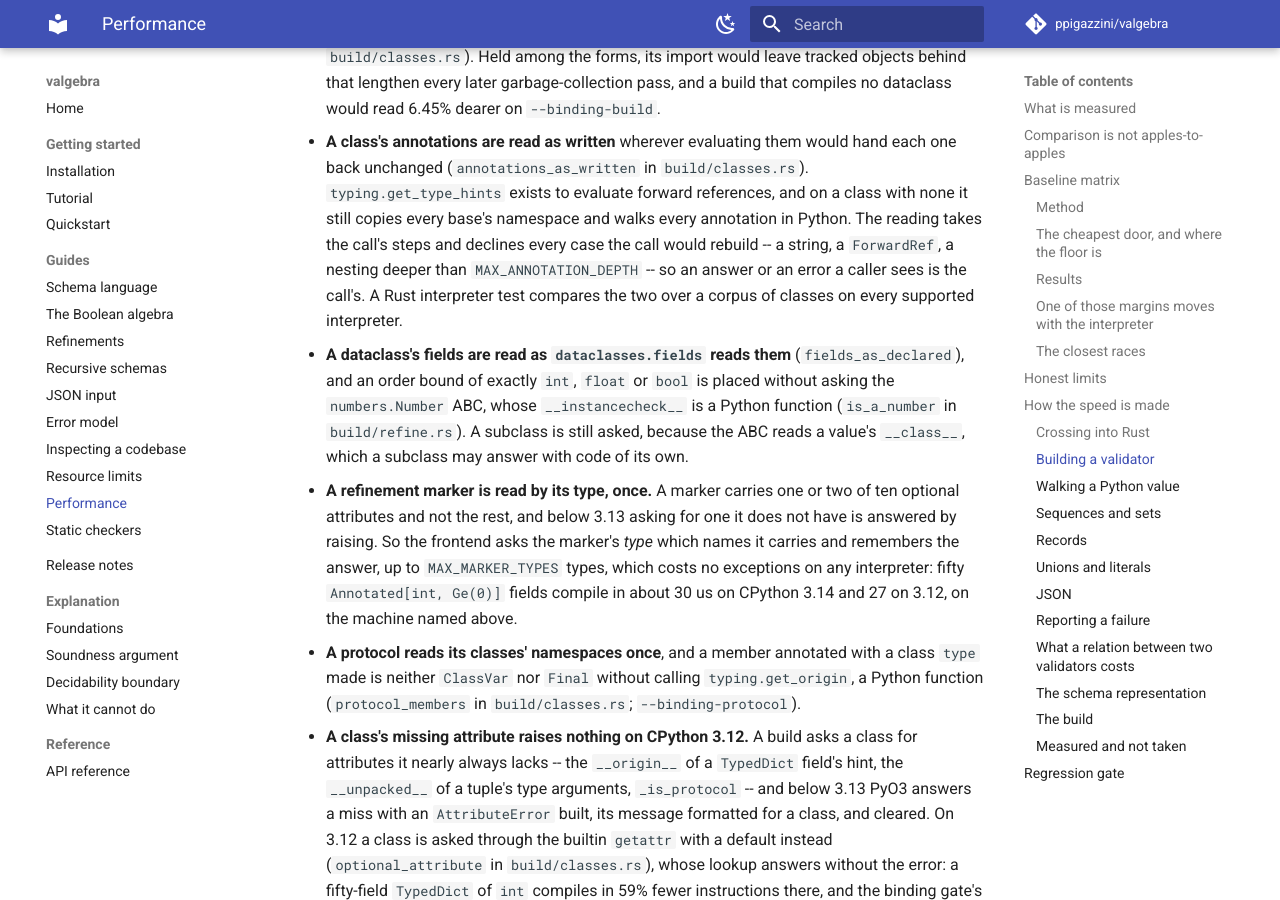
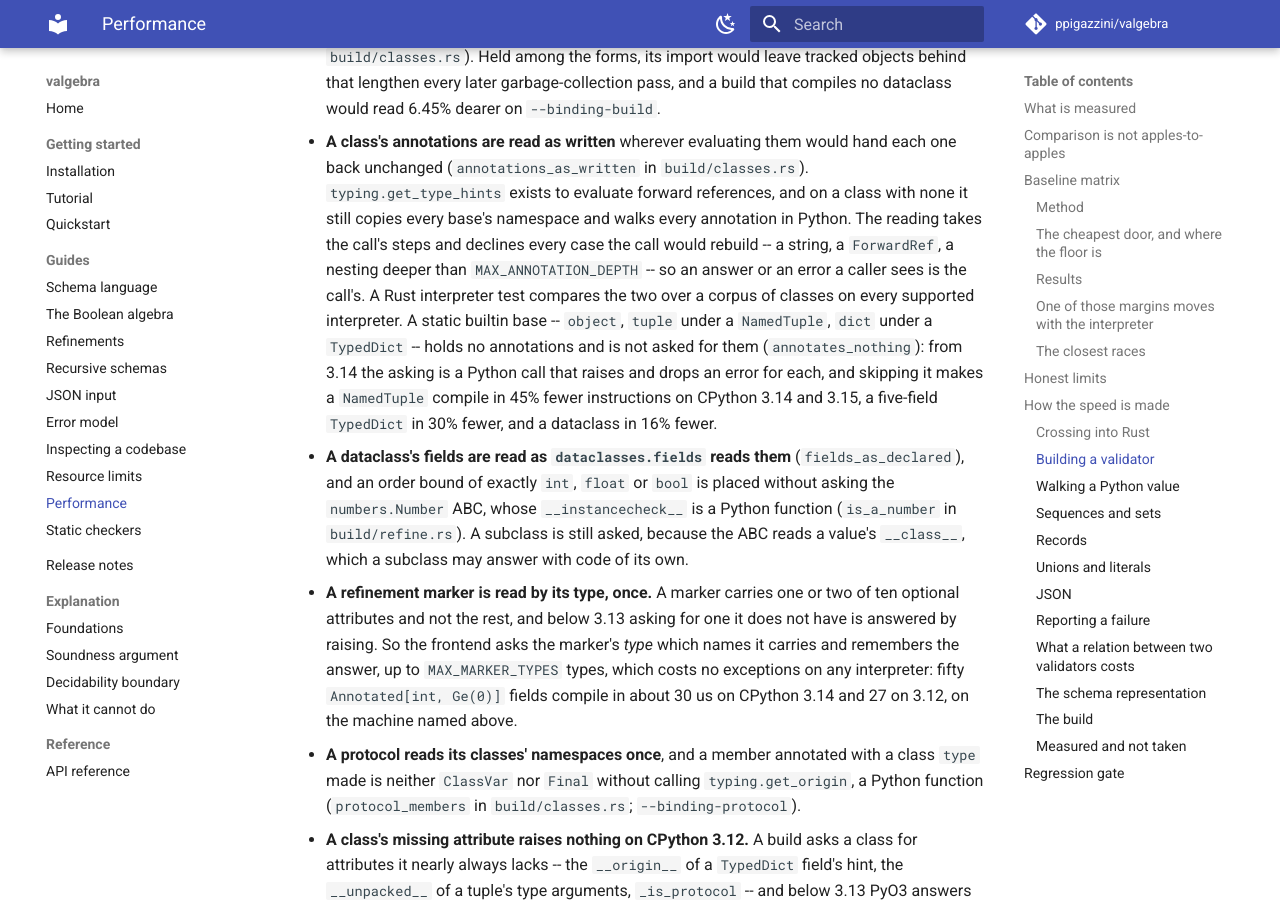
Before and after one commit to ppigazzini/valgebra, an MkDocs documentation site: the page built from docs/11-performance.md, in a window 1280 px wide and 900 px high, scrolled down 10049 px. Built offline with MkDocs 1.6.1 and Material for MkDocs 9.7.7, drawn with Linux system fonts in a browser that asks for light colours; comment, search, counter and statistics services are not loaded.

Commit message:
perf: a builtin base holding no annotations is not asked for them
A class's annotations are read base by base along its reversed `__mro__`,
from 3.14 through `annotationlib.get_annotations`. `object`, `tuple` under a
`NamedTuple`, `dict` under a `TypedDict` and the other static builtins
`annotates_nothing` names refuse an assignment to any name and hold neither
`__annotations__` nor `__annotate__` in their namespace, so each contributes
the empty table on every release, and the reading skips it. Asked anyway, a
static type answers both names in that call by raising an `AttributeError`
whose message is formatted and then dropped, for every class a build reads.
No answer changes: a Rust test holds each listed builtin to the empty table
the release's own reading gives, and a class of the program's own, a
`NamedTuple`, a `TypedDict` and `type` to being read.

Compiling a `NamedTuple` takes 21,662 instructions on CPython 3.14 against
39,309, and 21,530 on 3.15 against 39,450; a five-field `TypedDict` 41,233 on
3.14 against 58,866, a `TypedDict` nesting another 58,947 against 94,672, and
a dataclass 47,291 against 56,047. 3.12 reads the namespace rather than
calling, and gains 3 to 12% on the same classes. On the binding gate on 3.14
the dataclass build reads 7.78% fewer, the protocol build 4.69% and the
annotated `TypedDict` 4.06%; every other shape reads its base's count.

```diff
--- a/docs/11-performance.md
+++ b/docs/11-performance.md
@@ -469,7 +469,12 @@ program that builds validators per request, and to no validation call.
   call would rebuild -- a string, a `ForwardRef`, a nesting deeper than
   `MAX_ANNOTATION_DEPTH` -- so an answer or an error a caller sees is the
   call's. A Rust interpreter test compares the two over a corpus of classes on
-  every supported interpreter.
+  every supported interpreter. A static builtin base -- `object`, `tuple`
+  under a `NamedTuple`, `dict` under a `TypedDict` -- holds no annotations and
+  is not asked for them (`annotates_nothing`): from 3.14 the asking is a
+  Python call that raises and drops an error for each, and skipping it makes a
+  `NamedTuple` compile in 45% fewer instructions on CPython 3.14 and 3.15, a
+  five-field `TypedDict` in 30% fewer, and a dataclass in 16% fewer.
 - **A dataclass's fields are read as `dataclasses.fields` reads them**
   (`fields_as_declared`), and an order bound of exactly `int`, `float` or `bool`
   is placed without asking the `numbers.Number` ABC, whose `__instancecheck__`
```
Also changed, not shown: docs/dev/03-frontend.md (+9 -0 lines), 2 other files.
